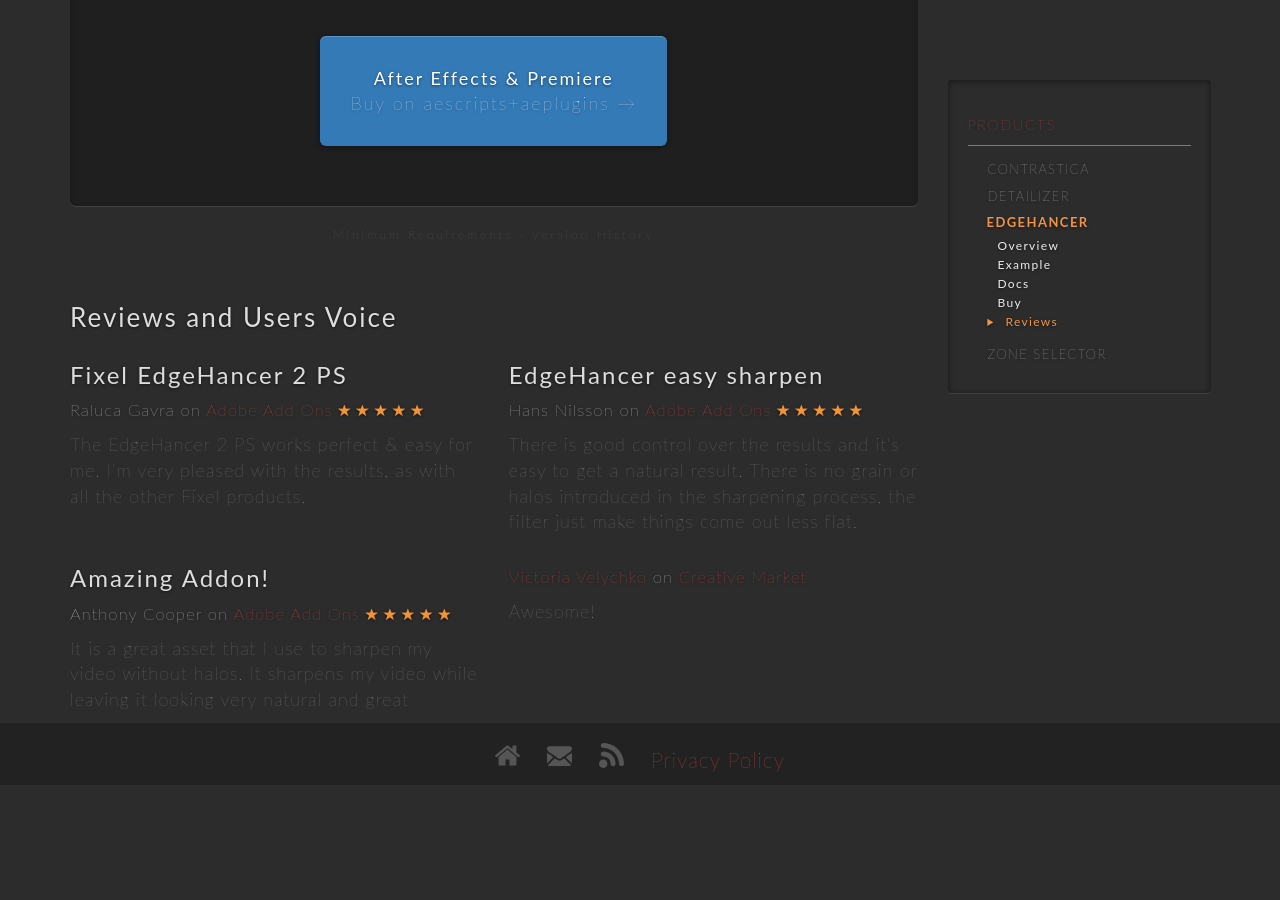
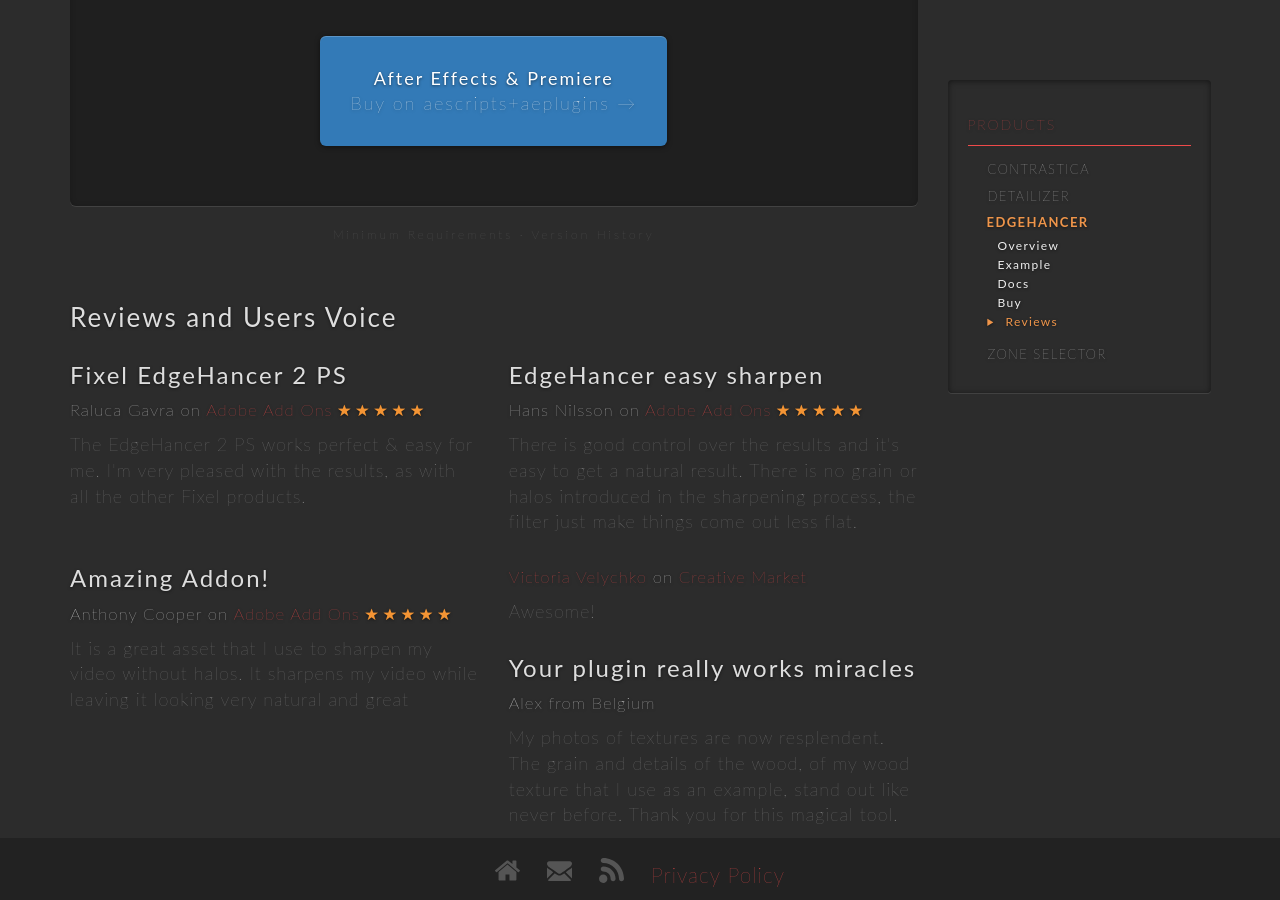
Before and after one commit to FixelAlgorithmsTeam/fixel, a Jekyll site: the page built from products/edgehancer/index.html, in a window 1280 px wide and 900 px high, scrolled down 3932 px. Built offline with Jekyll 4.4.1, drawn with Linux system fonts in a browser that asks for light colours; nearby versions of some CDN libraries; comment, search, counter and statistics services are not loaded; before the commit the page ends 4717 px from its top, so only the background shows below that.

Commit message:
Product review by Alex from Belgium.

```diff
--- a/products/edgehancer/index.html
+++ b/products/edgehancer/index.html
@@ -195,6 +195,13 @@
 							Awesome!
 						</p>
 					</div>
+					<div class="col-sm-6">
+						<h3>Your plugin really works miracles</h3>
+						<p class="review-title">Alex from Belgium</p>
+						<p class="feature-text">
+							My photos of textures are now resplendent. The grain and details of the wood, of my wood texture that I use as an example, stand out like never before. Thank you for this magical tool.
+						</p>
+					</div>
 
 
 				</div>
```
